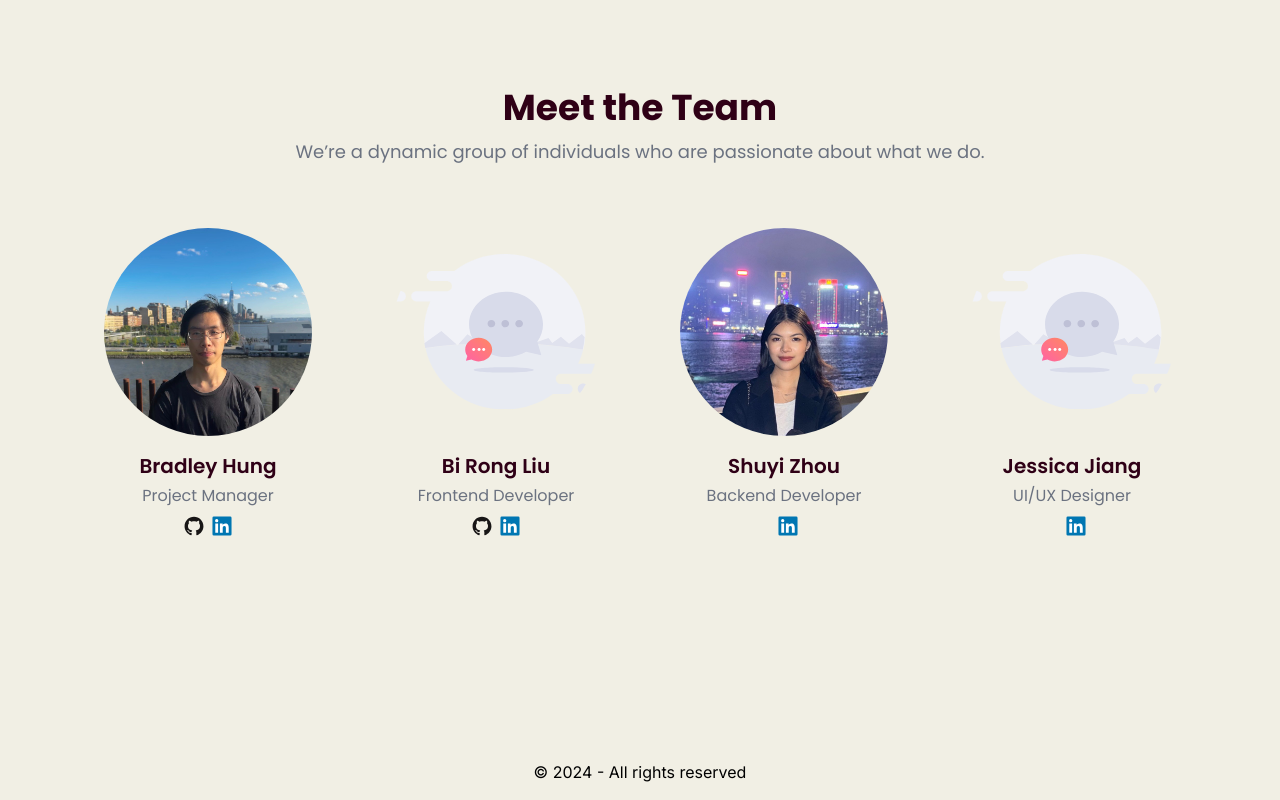
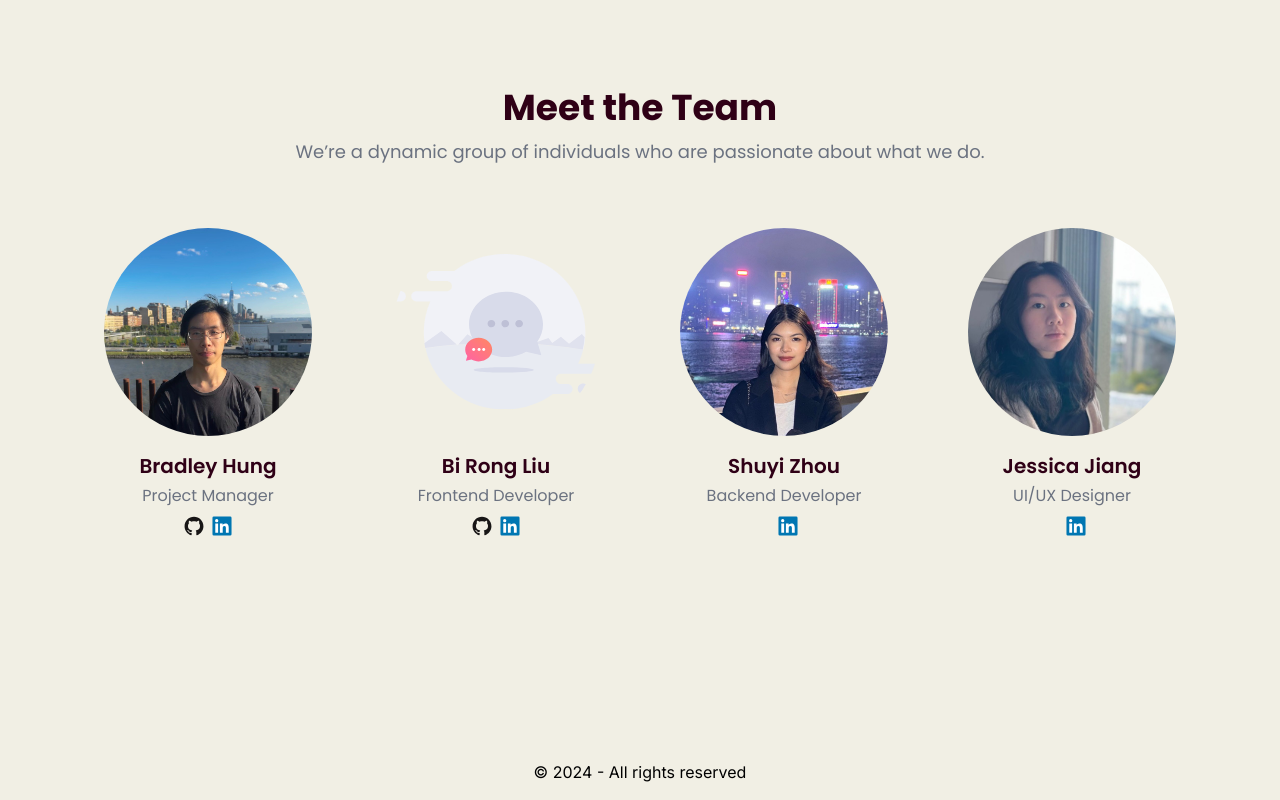
Before and after one commit to birongliu/CISC-4900, a Next.js app in the folder frontend/: page / in a window 1280 px wide. Shown: the part 2383-3183 px from the top of the page. Built offline with nearby package versions, Linux system fonts and the light colour scheme; no server answers.

Commit message:
Refactor landing page components: Update photo for Jessica Jiang

```diff
--- a/frontend/src/app/ui/landing/Team.tsx
+++ b/frontend/src/app/ui/landing/Team.tsx
@@ -35,7 +35,7 @@ const members: Member[] = [
   {
     name: "Jessica Jiang",
     role: "UI/UX Designer",
-    photo: "/chat.svg",
+    photo: "/jessica.jpeg",
     linkedinUrl: "https://www.linkedin.com/in/jjessica415/",
   },
 ];
--- a/frontend/src/app/ui/navigation/Header.tsx
+++ b/frontend/src/app/ui/navigation/Header.tsx
@@ -63,7 +63,7 @@ export default function Header() {
         </SignedOut>
         <SignedIn>
           <div role="user-button" className="flex items-center overflow">
-            <UserButton />
+            <UserButton  />
           </div>
         </SignedIn>
         <button className="lg:hidden block" onClick={() => setIsOpen(!isOpen)}>
```
Also changed, not shown: frontend/public/jessica.jpeg (added).
